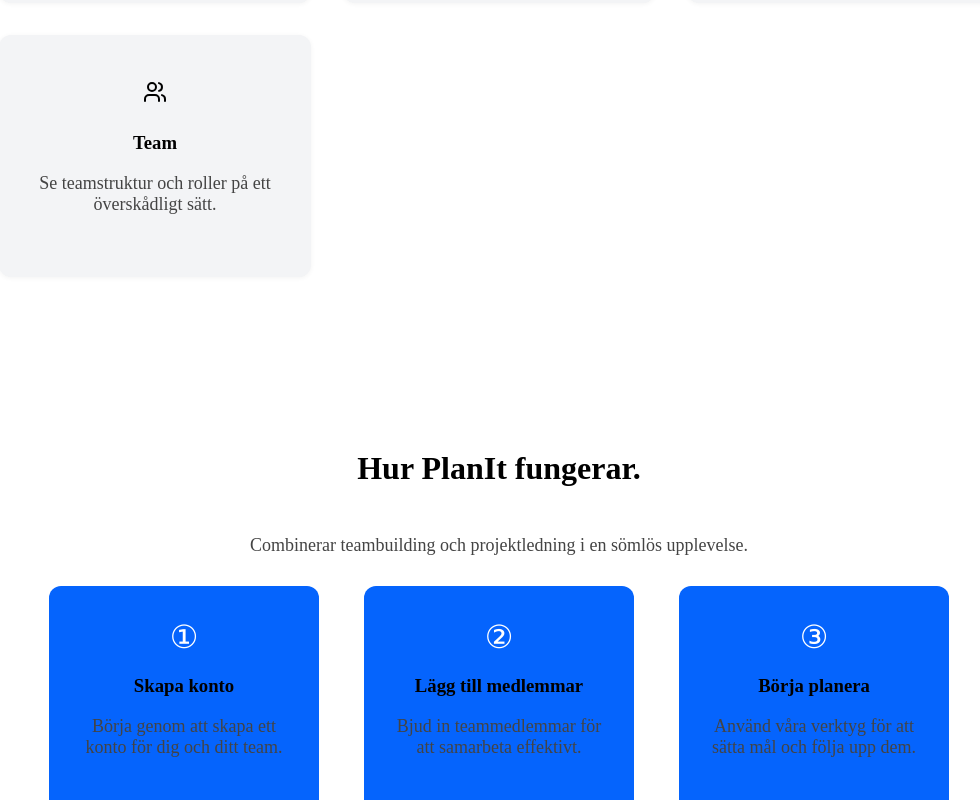
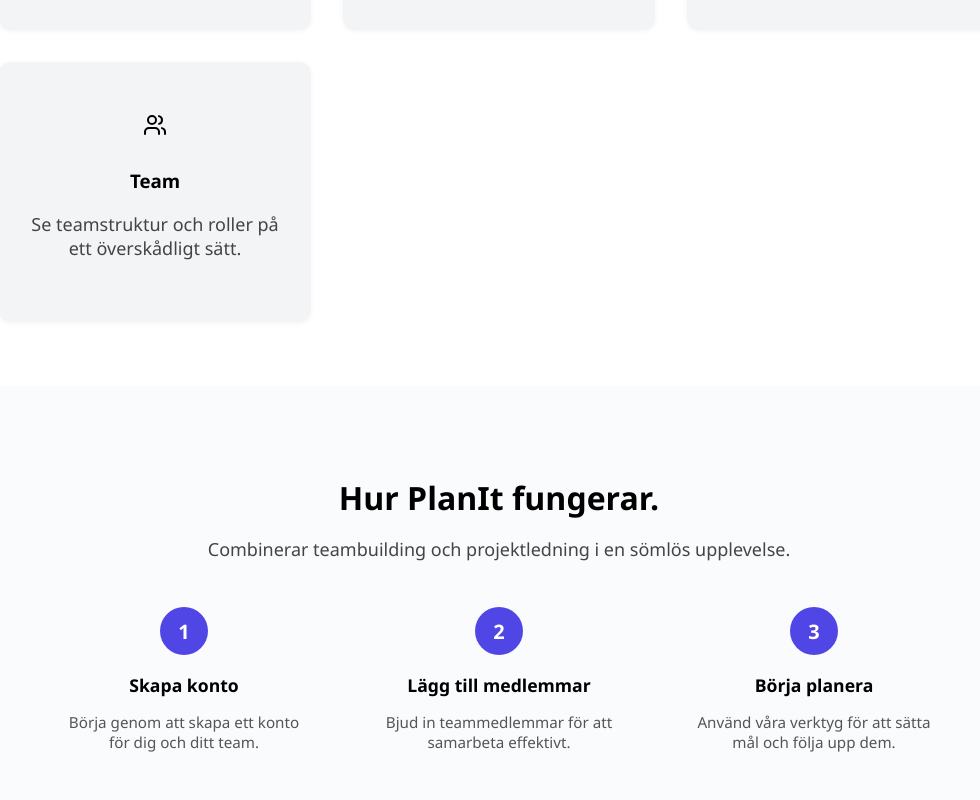
Before and after one commit to joshuauaua/buildboard-frontend, a React (Vite) app: page / in a window 1280 px wide. Shown: the part 2000-2800 px from the top of the page, without its empty margins (141-1121 px from the left). Built offline with nearby package versions, Linux system fonts and the light colour scheme.

Commit message:
Förbättra startsidans

```diff
--- a/src/components/footer/Footer.css
+++ b/src/components/footer/Footer.css
@@ -1,6 +1,6 @@
 .footer-container{
-  background-color: rgb(52, 52, 52);
-  color: white;
+  background-color: rgb(255, 255, 255);
+  color: #4f46e5;
   padding-left: 40px;
   padding-right: 40px;
   padding-top: 40px;
--- a/src/components/footer/Footer.jsx
+++ b/src/components/footer/Footer.jsx
@@ -5,7 +5,7 @@
   return (
     <footer className = "footer-container">
       <div className="footer-content">
-        <h3>BuildBoard AB</h3>
+        <h3>PlanIt AB</h3>
         <p>Lorem ipsum dolor sit amet, consectetur adipisicing elit. Quod, doloremque.</p>
         <p>&copy; 2025 BuildBoard. All rights reserved.</p>
       </div>
--- a/src/components/homePage/CallToAction.jsx
+++ b/src/components/homePage/CallToAction.jsx
@@ -6,7 +6,9 @@
     <section className={styles.ctaSection}>
       <h2 className={styles.heading}>Redo att komma igång?</h2>
       <p className={styles.subtext}>Skapa ett konto och börja planera smartare med ditt team idag.</p>
-      <button className={styles.ctaButton}><Link to="/sign-up">Skapa konto</Link></button>
+      <button className={styles.ctaButton}>
+        <Link to="/sign-up">Skapa konto</Link>
+      </button>
     </section>
   );
 }
--- a/src/components/homePage/CallToAction.module.css
+++ b/src/components/homePage/CallToAction.module.css
@@ -11,6 +11,7 @@
   font-size: 2rem;
   font-weight: 700;
   margin-bottom: 1rem;
+  font-family:'Segoe UI', Tahoma, Geneva, Verdana, sans-serif;
 }
 
 .subtext {
@@ -20,41 +21,31 @@
   margin-left: auto;
   margin-right: auto;
   line-height: 1.5;
+  color: white;
 }
 
-.buttonGroup {
-  display: flex;
-  justify-content: center;
-  gap: 1rem;
-  flex-wrap: wrap;
+.ctaButton {
+  background-color: white;
+  border: 2px solid #4f46e5;
+  color: #4f46e5;
+  padding: 12px 24px;
+  border-radius: 8px;
+  font-size: 16px;
+  cursor: pointer;
+  font-weight: 600;
+  transition: all 0.3s ease;
+  display: inline-block;
+  text-decoration: none;
 }
 
-.primaryBtn,
-.secondaryBtn {
-  padding: 0.8rem 2rem;
-  font-size: 1rem;
-  border: none;
-  border-radius: 999px;
-  cursor: pointer;
-  transition: all 0.3s ease;
+.ctaButton:hover {
+  background-color: #e0e7ff;
+  border-color: #3730a3;
+  color: #3730a3;
 }
 
-.primaryBtn {
-  background-color: white;
-  color: #3b82f6;
-  font-weight: 600;
+.ctaButton a {
+  color: inherit;
+  text-decoration: none;
+  display: block;
 }
-
-.primaryBtn:hover {
-  background-color: #f3f4f6;
-}
-
-.secondaryBtn {
-  background-color: rgba(255, 255, 255, 0.2);
-  color: white;
-  font-weight: 600;
-}
-
-.secondaryBtn:hover {
-  background-color: rgba(255, 255, 255, 0.3);
-}
--- a/src/components/homePage/FeaturesGrid.jsx
+++ b/src/components/homePage/FeaturesGrid.jsx
@@ -29,8 +29,8 @@
     <section className={styles.featuresSection}>
 
       <div className={styles.sectionHeader}>
-        <h2 className={styles.sectionTitle}>Everything you need in one place</h2>
-        <p className={styles.sectionTitle}>Combinerar teambuilding och projektledning i en sömlös upplevelse.</p>
+        <h2 className={styles.sectionTitle}>Allt du behöver på en plats.</h2>
+        <p className={styles.sectionTitle}>Kombinerar teambuilding och projektledning i en sömlös upplevelse.</p>
       </div>
 
       <div className={styles.grid}>
--- a/src/components/homePage/FeaturesGrid.module.css
+++ b/src/components/homePage/FeaturesGrid.module.css
@@ -7,6 +7,7 @@
   min-height: 100vh;
   background-color: #ffffff;
   text-align: center;
+  font-family: 'Segoe UI', Tahoma, Geneva, Verdana, sans-serif;
 }
 
 .grid {
--- a/src/components/homePage/HowItWorks.jsx
+++ b/src/components/homePage/HowItWorks.jsx
@@ -3,17 +3,17 @@
 function HowItWorks() {
   const steps = [
     {
-      step: '①',
+      step: '1',
       title: 'Skapa konto',
       description: 'Börja genom att skapa ett konto för dig och ditt team.',
     },
     {
-      step: '②',
+      step: '2',
       title: 'Lägg till medlemmar',
       description: 'Bjud in teammedlemmar för att samarbeta effektivt.',
     },
     {
-      step: '③',
+      step: '3',
       title: 'Börja planera',
       description: 'Använd våra verktyg för att sätta mål och följa upp dem.',
     },
--- a/src/components/homePage/HowItWorks.module.css
+++ b/src/components/homePage/HowItWorks.module.css
@@ -1,13 +1,15 @@
 .howItWorks {
-  background-color: #ffffff;
+  background-color: #f9fbfc;
   color: #000000;
   padding: 4rem 2rem;
   text-align: center;
+  font-family:'Segoe UI', Tahoma, Geneva, Verdana, sans-serif
 }
 
 .heading {
   font-size: 2rem;
-  margin-bottom: 3rem;
+  margin-bottom: 1rem;
+  font-weight: bold;
 }
 
 .steps {
@@ -19,16 +21,35 @@
 }
 
 .card {
-  background-color: #0564fd;
-  padding: 2rem;
-  border-radius: 12px;
-  box-shadow: 0 1px 5px rgba(255, 255, 255, 0.05);
+  background-color: transparent;
+  padding: 1rem;
+  border: none;
+  box-shadow: none;
 }
 
 .stepNumber {
-  font-size: 2rem;
-  margin-bottom: 1rem;
-  color: #ffffff;
+  background-color: #4f46e5;
+  color: white;
+  font-size: 1.25rem;
+  font-weight: bold;
+  width: 48px;
+  height: 48px;
+  border-radius: 50%;
+  margin: 0 auto 1rem;
+  display: flex;
+  align-items: center;
+  justify-content: center;
+}
+
+.card h3 {
+  font-size: 1.1rem;
+  font-weight: 600;
+  margin-bottom: 0.5rem;
+}
+
+.card p {
+  font-size: 0.95rem;
+  color: #555;
 }
 
 @media (min-width: 768px) {
--- a/src/components/homePage/WhyChoose.module.css
+++ b/src/components/homePage/WhyChoose.module.css
@@ -2,6 +2,7 @@
   padding: 4rem 1rem;
   background-color: #f9f9f9;
   margin-bottom: 4rem;
+  font-family:'Segoe UI', Tahoma, Geneva, Verdana, sans-serif;
 }
 
 .header {
--- a/src/components/navbar/Navbar.css
+++ b/src/components/navbar/Navbar.css
@@ -14,12 +14,14 @@
   align-items: center;
   padding: 0 1rem;
   position: relative;
+  font-family:'Segoe UI', Tahoma, Geneva, Verdana, sans-serif
+
 }
 
 .site-title {
   font-size: 24px;
   font-weight: bold;
-  color: rgb(92, 84, 255);
+  color: #4f46e5;
 }
 
 .navbar ul {
@@ -34,7 +36,7 @@
   display: inline;
   margin-right: 60px;
   font-size: 22px;
-  color:rgb(92, 84, 255);
+  color:#7a7a7a;
   cursor: pointer;
 }
 
@@ -67,7 +69,7 @@
 
   .navbar ul {
     flex-direction: column;
-    background-color: rgb(72, 0, 255);
+    background-color: #4f46e5;
     position: absolute;
     top: 60px;
     right: 0;
```
